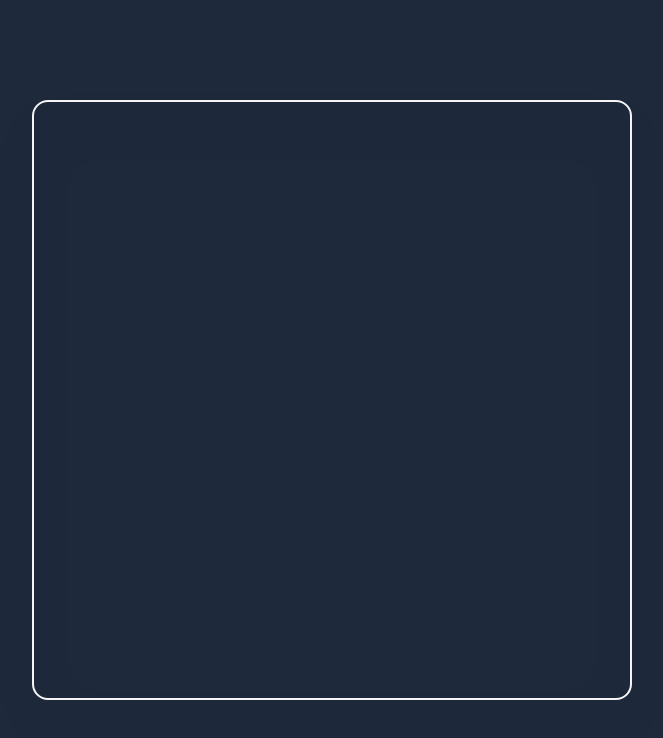
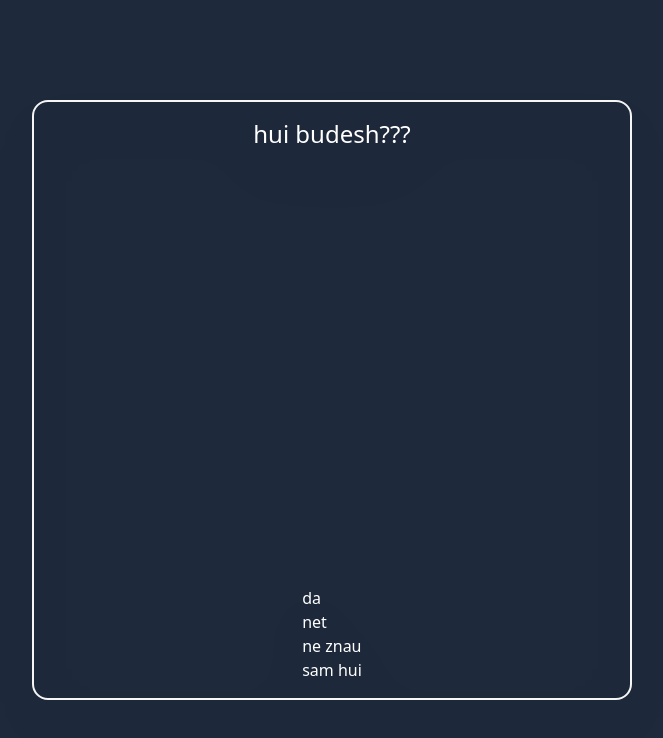
Before and after one commit to FlashInTheNight/quiz-draft, a Nuxt app: page / in a window 1280 px wide. Shown: the top 738 px of the page, without its empty margins (308-971 px from the left). Built offline with nearby package versions, Linux system fonts and the light colour scheme.

Commit message:
add some template

```diff
--- a/app.vue
+++ b/app.vue
@@ -1,11 +1,52 @@
 <template>
-  <main class="bg-slate-800 w-screen h-screen flex justify-center items-center">
-    <div class="h-[600px] w-[600px] border-2 rounded-2xl border-stone-100 drop-shadow-2xl shadow-slate-100">
+    <main
+        class="bg-slate-800 w-screen h-screen flex justify-center items-center">
+        <div
+            class="h-[600px] w-[600px] border-2 rounded-2xl border-stone-100 drop-shadow-2xl shadow-slate-100 p-4">
+            <div
+                v-if="toggleTest"
+                id="questions"
+                class="flex flex-col items-center justify-between h-full">
+                <p class="text-white text-2xl text-center">
+                    {{ data[currId].question }}
+                </p>
 
-    </div>
-  </main>
+                <div>
+                    <p
+                        class="text-white"
+                        v-for="(item, index) in data[currId].variants"
+                        :key="item">
+                        {{ item }}
+                    </p>
+                </div>
+            </div>
+            <div v-else id="result">hui</div>
+        </div>
+    </main>
 </template>
 
 <script setup>
+const toggleTest = ref(true);
 
+let currId = ref(0);
+let selectedValue = ref("");
+let count = ref(3);
+
+const data = reactive([
+    {
+        question: "hui budesh???",
+        variants: { a: "da", b: "net", c: "ne znau", d: "sam hui" },
+        answer: "d",
+    },
+    {
+        question: "V chem ranitsa mejdu utkoi???",
+        variants: { a: "a???", b: "da cht za huina", c: "ne znau", d: "sam pizda" },
+        answer: "b",
+    },
+    {
+        question: "god vipuska green elephant???",
+        variants: { a: "1932", b: "24453", c: "1883", d: "1999" },
+        answer: "d",
+    },
+]);
 </script>
```
